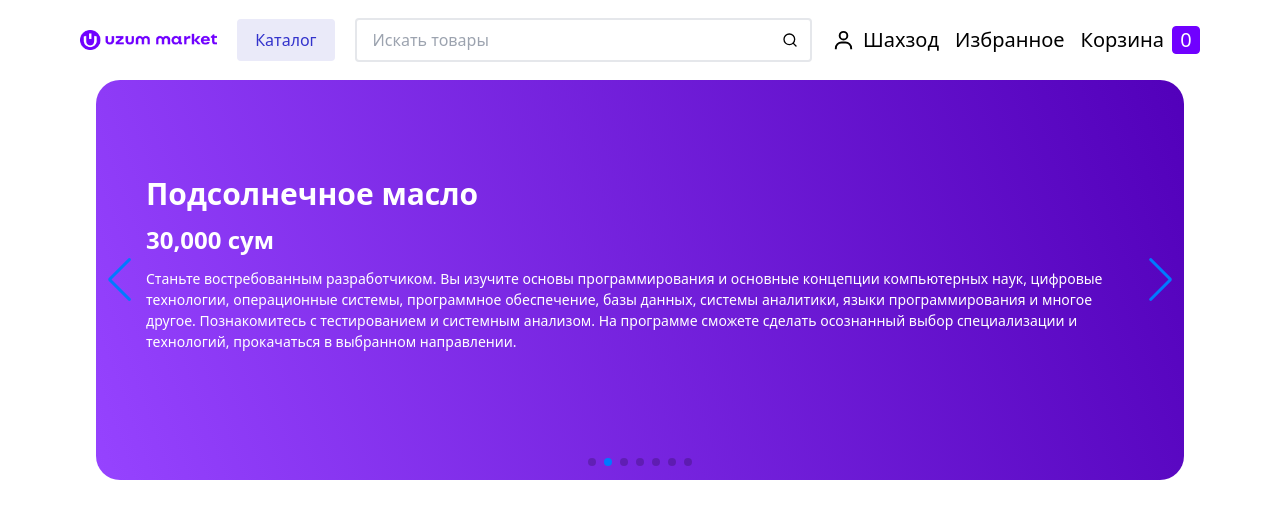
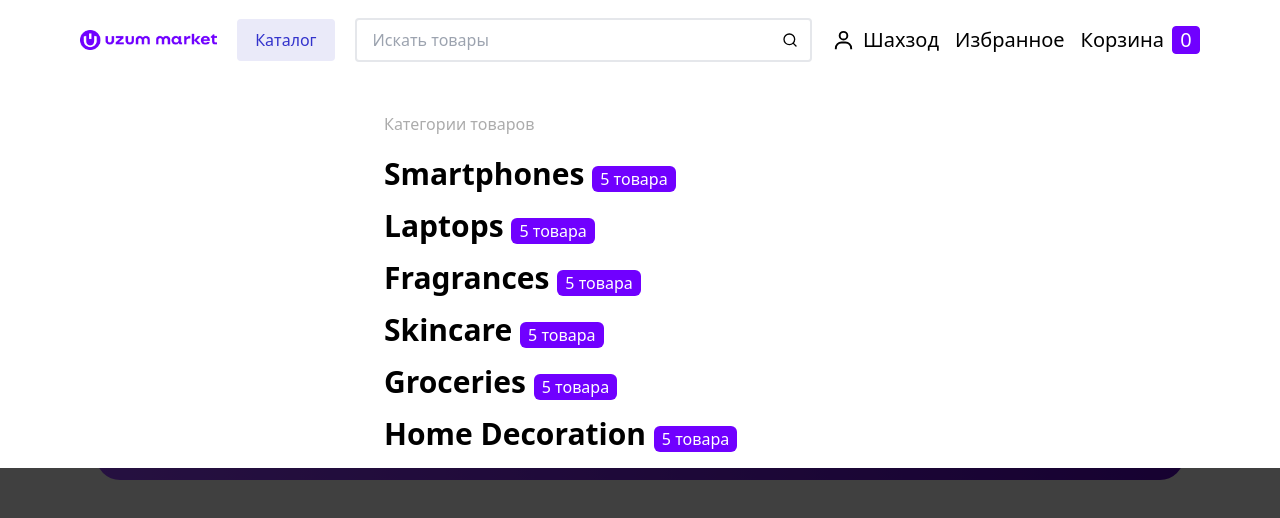
Before and after one commit to Davlatshoh6275/Uzum_clone_nextJs, a Next.js app: page / in a window 1280 px wide. Both pictures are taken after a click on the button "Каталог". Shown: the top 518 px of the page. Built offline with nearby package versions, Linux system fonts and the light colour scheme; no server answers.

Commit message:
create category section

```diff
--- a/components/Item.tsx
+++ b/components/Item.tsx
@@ -4,9 +4,15 @@ import { AiOutlineHeart } from "react-icons/ai";
 import Link from "next/link";
 
 export default function Item(props: any) {
-  const item = props.item;
+  const { item } = props;
   const [isLiked, setIsLiked] = useState();
-  let a;
+  let a = 0;
+
+  function persantagePrice() {
+    let price = (item.price / 100) * item.discountPercentage;
+    let p = item.price - Math.round(price);
+    a = p;
+  }
 
   const itemLiked = (id: any) => {
     let arrID: any = JSON.parse(localStorage.getItem("id") || "[]");
@@ -22,18 +28,13 @@ export default function Item(props: any) {
     karzine.push(i);
     prices.push({
       id: i.id,
-      price: parseFloat(i.price),
+      price: a,
+      realPrice: item.price,
     });
 
     localStorage.setItem("karzine", JSON.stringify(karzine));
     localStorage.setItem("prices", JSON.stringify(prices));
   };
-
-  function persantagePrice() {
-    let price = (item.price / 100) * item.discountPercentage;
-    let p = item.price - Math.round(price);
-    a = p;
-  }
 
   persantagePrice();
   return (
@@ -62,7 +63,9 @@ export default function Item(props: any) {
         </div>
 
         <div className=" ">
-          <h2 className="font-semibold text-black text-[14px] ">{item.name}</h2>
+          <h2 className="  lg:font-semibold text-black lg:text-[14px] line-clamp-2 ">
+            {item.description}
+          </h2>
           <div className="flex justify-between items-end ">
             <div>
               <del className="text-[18px] text-[#ACACAC] font-normal ">
--- a/components/Navbar.tsx
+++ b/components/Navbar.tsx
@@ -1,31 +1,38 @@
 import React, { useState, useEffect } from "react";
-import logo from  "../styles/images/logo.png";
+import logo from "../styles/images/logo.png";
 import Image from "next/image";
 import { BiUser } from "react-icons/bi";
 import { FiSearch } from "react-icons/fi";
 import { AiOutlineHeart } from "react-icons/ai";
 import { BsBag } from "react-icons/bs";
 import Link from "next/link";
-import img from "../public/img/kalonka.png";
 
 const Navbar: React.FC = () => {
+  const [data, setData] = useState<any[]>([]);
+  const [active, setActive] = useState(true);
+  const [arrProduct, setArrProduct] = useState<any[]>([]);
 
-  const [data, setData] = useState<any[]>([])
+  useEffect(() => {
+    setData(JSON.parse(localStorage.getItem("karzine") || "[]"));
 
-  useEffect(()=> {
-    setData(JSON.parse(localStorage.getItem("karzine") || "[]"))
-  }, [])
+    fetch("https://dummyjson.com/products")
+      .then((res) => res.json())
+      .then((res) => setArrProduct(res.products));
+  }, []);
 
   return (
     <div
-      className={` w-[90%] sm:px-4 flex  mx-auto items-center justify-center  h-20 border-solid border-0 gap-5 `}
+      className={`  w-[90%] sm:px-4 flex  mx-auto items-center justify-center  h-20 border-solid border-0 gap-5 `}
     >
       <div className="w-[70%] lg:w-[30%] ">
         <Link href="/">
           <Image src={logo} alt="logo" className="w-250px " />
         </Link>
       </div>
-      <button className=" hidden sm:hidden md:hidden lg:block  border-solid border-[#EAEAF9] border-2 py-2 px-4 rounded button_css bg-[#EAEAF9] ">
+      <button
+        onClick={() => setActive(!active)}
+        className=" hidden sm:hidden md:hidden lg:block  border-solid border-[#EAEAF9] border-2 py-2 px-4 rounded button_css bg-[#EAEAF9] "
+      >
         Каталог
       </button>
       <div className="relative w-full  ">
@@ -58,6 +65,69 @@ const Navbar: React.FC = () => {
           </li>
         </Link>
       </ul>
+
+      <div
+        className={
+          "w-full z-10 h-screen fixed top-20 " +
+          (active == true ? "hidden" : "block")
+        }
+      >
+        <div className="w-full  z-100 pt-8 bg-white absolute top-0" id="close">
+          <div className="relative left-96">
+            <p className="text-[#ACACAC] text-base font-medium mb-5 ">
+              Категории товаров
+            </p>
+            <h1 className="text-black text-3xl font-semibold mb-4 cursor-pointer">
+              Smartphones{" "}
+              <span className="bg-[#7000FF] rounded-md text-base text-white font-normal px-2 py-[2px] ">
+                {" "}
+                5 товара
+              </span>
+            </h1>
+            <h1 className="text-black text-3xl font-semibold mb-4 cursor-pointer">
+              Laptops{" "}
+              <span className="bg-[#7000FF] rounded-md text-base text-white font-normal px-2 py-[2px] ">
+                {" "}
+                5 товара
+              </span>
+            </h1>
+            <h1 className="text-black text-3xl font-semibold mb-4 cursor-pointer">
+              Fragrances{" "}
+              <span className="bg-[#7000FF] rounded-md text-base text-white font-normal px-2 py-[2px] ">
+                {" "}
+                5 товара
+              </span>
+            </h1>
+            <h1 className="text-black text-3xl font-semibold mb-4 cursor-pointer">
+              Skincare{" "}
+              <span className="bg-[#7000FF] rounded-md text-base text-white font-normal px-2 py-[2px] ">
+                {" "}
+                5 товара
+              </span>
+            </h1>
+            <h1 className="text-black text-3xl font-semibold mb-4 cursor-pointer">
+              Groceries{" "}
+              <span className="bg-[#7000FF] rounded-md text-base text-white font-normal px-2 py-[2px] ">
+                {" "}
+                5 товара
+              </span>
+            </h1>
+            <h1 className="text-black text-3xl font-semibold mb-4 cursor-pointer">
+              Home Decoration{" "}
+              <span className="bg-[#7000FF] rounded-md text-base text-white font-normal px-2 py-[2px] ">
+                {" "}
+                5 товара
+              </span>
+            </h1>
+          </div>
+        </div>
+        <div
+          className="w-full h-full -z-10 absolute bottom-0  bg-opacity-75 bg-black"
+          onClick={(e) => {
+            setActive(!active);
+          }}
+        ></div>
+      </div>
     </div>
   );
 };
--- a/components/Producs.tsx
+++ b/components/Producs.tsx
@@ -8,16 +8,12 @@ const Producs: React.FC = () => {
   const [data, setData] = useState<any[]>([]);
 
   useEffect(() => {
-    // fetch("./api/hello")
-    //   .then((res) => res.json())
-    //   .then((res) => setData(res.producs));
     fetch("https://dummyjson.com/products")
       .then((res) => res.json())
       .then((res) => setData(res.products)
       );
   }, []);
 
-  console.log(data);
 
 
   return (
--- a/pages/carzin/[id].tsx
+++ b/pages/carzin/[id].tsx
@@ -1,44 +1,58 @@
 import React, { useState } from "react";
 
 export default function Item(props: any) {
-  const { item, deleteItem, total, setTotal } = props;
+  const { item, deleteItem, total, setTotal, prices, setPrices } = props;
+
+  let a;
+
+  function persantagePrice() {
+    let price = (item.price / 100) * item.discountPercentage;
+    let p = item.price - Math.round(price);
+    a = p;
+  }
+  persantagePrice();
 
   const [count, setCount] = useState(1);
 
   const plusItemCount = (item: any) => {
     setCount(count + 1);
-    let a  = total
+    let a = total;
 
-    a += parseFloat(item.discountPrice)
-
-    console.log(a);
-
-    setTotal(a)
+    for(let i of prices) {
+      if(i.id === item.id) {
+        a += i.price
+        setTotal(a);
+      }
+    }
   };
   const minusItemCount = (item: any) => {
     setCount(count - 1);
 
-    let a  = total
+    let a = total;
 
-    a -= parseFloat(item.discountPrice)
+    for(let i of prices) {
+      if(i.id === item.id) {
+        a -= i.price
+        setTotal(a);
+      }
+    }
 
-    console.log(a);
-
-    setTotal(a)
   };
   return (
     <div key={item.id} className="flex items-center gap-4  mb-4 ">
-      <div className="border border-solid border-[#FEFEFE] rounded-xl" >
-        <img src={item.images[0]} alt="" className="w-40 h-48 rounded-xl object-cover object-top  "  />
+      <div className="border border-solid border-[#FEFEFE] rounded-xl">
+        <img
+          src={item.images[0]}
+          alt=""
+          className="w-40 h-48 rounded-xl object-cover object-top  "
+        />
       </div>
       <div className="flex flex-col gap-2 ">
-        <p className="text-black text-xl font-medium w-2/3 ">
+        <p className="text-black font-normal text-base lg:text-xl lg:font-medium lg:w-2/3 ">
           {item.description}
         </p>
-        <h2 className="text-black text-base font-bold ">
-          {item.price} $
-        </h2>
-        <div className="w-20 h-8 rounded border border-solid border-[#ACACAC] flex justify-around items-center  ">
+        <h2 className="text-black text-base font-bold ">{a} $</h2>
+        <div className="w-full md:w-20 h-8 rounded border border-solid border-[#ACACAC] flex justify-around items-center  ">
           <button
             disabled={count <= 1}
             onClick={() => minusItemCount(item)}
@@ -56,7 +70,7 @@ export default function Item(props: any) {
         </div>
         <button
           onClick={() => deleteItem(item.id)}
-          className=" w-20 text-[#33C] text-[14px] font-semibold border border-solid  rounded px-3 py-1 bg-[#EAEAF9]  "
+          className=" w-full md:w-20 text-[#33C] text-[14px] font-semibold border border-solid  rounded px-3 py-1 bg-[#EAEAF9]  "
         >
           Удалить
         </button>
--- a/pages/index.tsx
+++ b/pages/index.tsx
@@ -3,7 +3,6 @@ import Navbar from "@/components/Navbar";
 import SwiperCom from "@/components/SwiperCom";
 import Producs from "@/components/Producs";
 import Liked from "./liked/[id]";
-import Carzin from "./carzin";
 
 const inter = Montserrat({ subsets: ["latin"] });
 
--- a/styles/globals.css
+++ b/styles/globals.css
@@ -1,6 +1,12 @@
 @tailwind base;
 @tailwind components;
 @tailwind utilities;
+
+@layer components {
+  :root {
+    --color-bg-opacity: rgba(0, 0, 0, 0.80);
+  }
+}
 
 .button_css {
   color: #33c;
```
Also changed, not shown: components/SwiperCom.tsx (+8 -7 lines), pages/carzin/index.tsx (+29 -9 lines).
